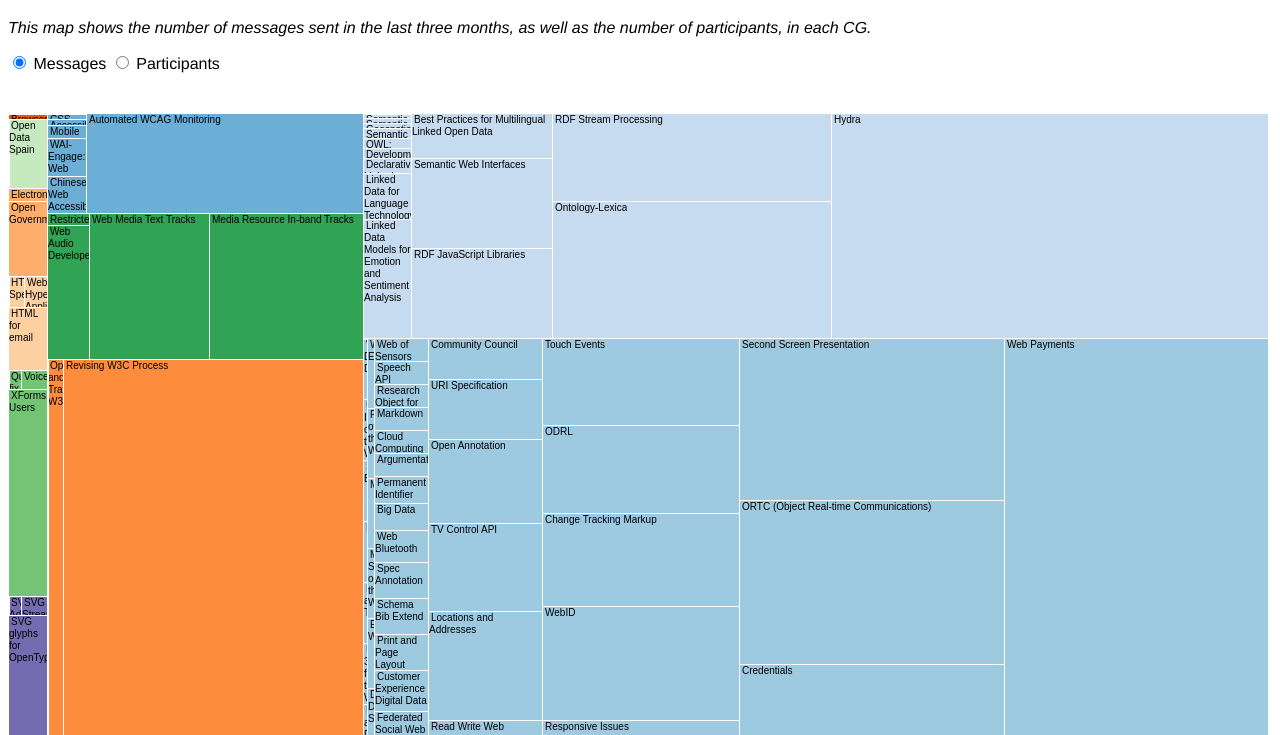
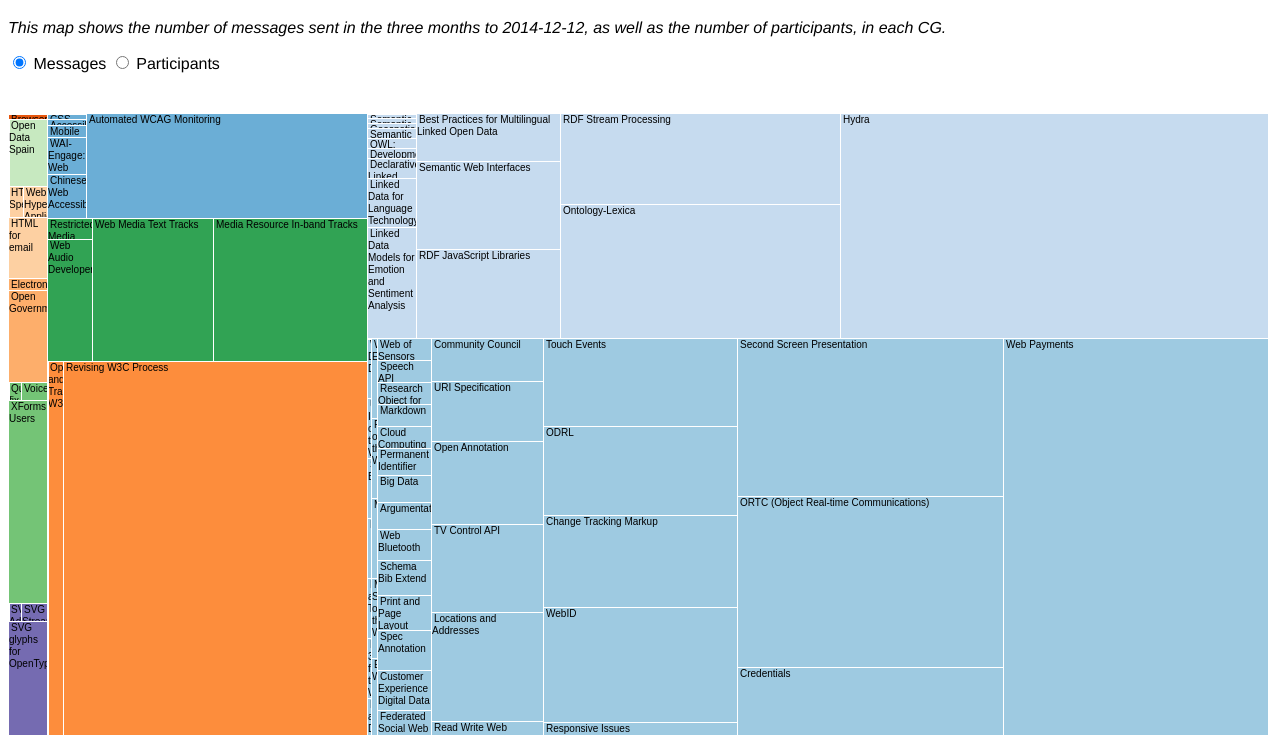
Before and after one commit to mnot/w3c-community, a plain HTML site: page treemap.html in a window 1280 px wide. Shown: the part 61-796 px from the top of the page. Drawn offline with nearby package versions, Linux system fonts and the light colour scheme.

Commit message:
Record and show when the data was generated.

```diff
--- a/data.json
+++ b/data.json
@@ -1,4 +1,6 @@
 {
+  "date_gathered": "2014-12-12",
+  "results": {
     "accessibilityinindia": {
       "name": "Accessibility in India",
       "participants": 51,
@@ -73,7 +75,7 @@
       "name": "Argumentation",
       "participants": 18,
       "home": "http://www.w3.org/community/argumentation/",
-    "messages": 5,
+      "messages": 6,
       "cluster": null
     },
     "ar": {
@@ -87,14 +89,14 @@
       "name": "Automated WCAG Monitoring",
       "participants": 31,
       "home": "http://www.w3.org/community/auto-wcag/",
-    "messages": 113,
+      "messages": 123,
       "cluster": "a11y"
     },
     "bpmlod": {
       "name": "Best Practices for Multilingual Linked Open Data",
       "participants": 80,
       "home": "http://www.w3.org/community/bpmlod/",
-    "messages": 26,
+      "messages": 29,
       "cluster": "semantic Web"
     },
     "bigdata": {
@@ -164,12 +166,12 @@
       "name": "Chinese Web Accessibility",
       "participants": 44,
       "home": "http://www.w3.org/community/cnwa/",
-    "messages": 6,
+      "messages": 7,
       "cluster": "a11y"
     },
     "jseverywhere": {
       "name": "Client and Server JavaScript APIs",
-    "participants": 42,
+      "participants": 43,
       "home": "http://www.w3.org/community/jseverywhere/",
       "messages": 0,
       "cluster": null
@@ -206,7 +208,7 @@
       "name": "Community Council",
       "participants": 34,
       "home": "http://www.w3.org/community/council/",
-    "messages": 19,
+      "messages": 20,
       "cluster": null
     },
     "community-io": {
@@ -220,7 +222,7 @@
       "name": "Credentials",
       "participants": 39,
       "home": "http://www.w3.org/community/credentials/",
-    "messages": 215,
+      "messages": 219,
       "cluster": null
     },
     "custexpdata": {
@@ -255,12 +257,12 @@
       "name": "Declarative Linked Data Apps",
       "participants": 23,
       "home": "http://www.w3.org/community/declarative-apps/",
-    "messages": 3,
+      "messages": 4,
       "cluster": "semantic Web"
     },
     "decodersbrasil": {
       "name": "Decoders W3C Brasil",
-    "participants": 11,
+      "participants": 5,
       "home": "http://www.w3.org/community/decodersbrasil/",
       "messages": 0,
       "cluster": "W3C"
@@ -456,7 +458,7 @@
     },
     "lbd": {
       "name": "Linked Building Data",
-    "participants": 10,
+      "participants": 11,
       "home": "http://www.w3.org/community/lbd/",
       "messages": 0,
       "cluster": "semantic Web"
@@ -479,7 +481,7 @@
       "name": "Linked Data for Language Technology",
       "participants": 81,
       "home": "http://www.w3.org/community/ld4lt/",
-    "messages": 9,
+      "messages": 10,
       "cluster": "semantic Web"
     },
     "locadd": {
@@ -533,7 +535,7 @@
     },
     "mobileacc": {
       "name": "Mobile Accessibility",
-    "participants": 43,
+      "participants": 42,
       "home": "http://www.w3.org/community/mobileacc/",
       "messages": 2,
       "cluster": "a11y"
@@ -589,9 +591,9 @@
     },
     "odrl": {
       "name": "ODRL",
-    "participants": 43,
+      "participants": 44,
       "home": "http://www.w3.org/community/odrl/",
-    "messages": 71,
+      "messages": 72,
       "cluster": null
     },
     "offx": {
@@ -605,7 +607,7 @@
       "name": "ORTC (Object Real-time Communications)",
       "participants": 88,
       "home": "http://www.w3.org/community/ortc/",
-    "messages": 178,
+      "messages": 190,
       "cluster": null
     },
     "ostatus": {
@@ -652,14 +654,14 @@
     },
     "opengov": {
       "name": "Open Government",
-    "participants": 81,
+      "participants": 80,
       "home": "http://www.w3.org/community/opengov/",
-    "messages": 12,
+      "messages": 15,
       "cluster": "egov"
     },
     "opened": {
       "name": "Open Linked Education",
-    "participants": 59,
+      "participants": 58,
       "home": "http://www.w3.org/community/opened/",
       "messages": 0,
       "cluster": "semantic Web"
@@ -675,7 +677,7 @@
       "name": "Open and Transparent W3C",
       "participants": 30,
       "home": "http://www.w3.org/community/openw3c/",
-    "messages": 33,
+      "messages": 34,
       "cluster": "W3C"
     },
     "perma-id": {
@@ -694,7 +696,7 @@
     },
     "places": {
       "name": "Places",
-    "participants": 25,
+      "participants": 24,
       "home": "http://www.w3.org/community/places/",
       "messages": 0,
       "cluster": null
@@ -738,14 +740,14 @@
       "name": "RDF JavaScript Libraries",
       "participants": 44,
       "home": "http://www.w3.org/community/rdfjs/",
-    "messages": 52,
+      "messages": 53,
       "cluster": "semantic Web"
     },
     "rsp": {
       "name": "RDF Stream Processing",
       "participants": 82,
       "home": "http://www.w3.org/community/rsp/",
-    "messages": 100,
+      "messages": 106,
       "cluster": "semantic Web"
     },
     "rww": {
@@ -787,14 +789,14 @@
       "name": "Restricted Media",
       "participants": 55,
       "home": "http://www.w3.org/community/restrictedmedia/",
-    "messages": 2,
+      "messages": 4,
       "cluster": "media"
     },
     "w3process": {
       "name": "Revising W3C Process",
       "participants": 42,
       "home": "http://www.w3.org/community/w3process/",
-    "messages": 619,
+      "messages": 637,
       "cluster": "W3C"
     },
     "irobar": {
@@ -892,7 +894,7 @@
       "name": "Semantic Web Interfaces",
       "participants": 43,
       "home": "http://www.w3.org/community/swisig/",
-    "messages": 52,
+      "messages": 53,
       "cluster": "semantic Web"
     },
     "semwebprog": {
@@ -927,7 +929,7 @@
       "name": "Spec Annotation",
       "participants": 6,
       "home": "http://www.w3.org/community/spec-annotation/",
-    "messages": 8,
+      "messages": 9,
       "cluster": null
     },
     "speech-api": {
@@ -976,7 +978,7 @@
       "name": "Touch Events",
       "participants": 18,
       "home": "http://www.w3.org/community/touchevents/",
-    "messages": 70,
+      "messages": 71,
       "cluster": null
     },
     "traffic": {
@@ -1044,7 +1046,7 @@
     },
     "devrel": {
       "name": "W3C Developer Relations",
-    "participants": 26,
+      "participants": 25,
       "home": "http://www.w3.org/community/devrel/",
       "messages": 0,
       "cluster": "W3C"
@@ -1121,7 +1123,7 @@
     },
     "webed": {
       "name": "Web Education",
-    "participants": 211,
+      "participants": 208,
       "home": "http://www.w3.org/community/webed/",
       "messages": 0,
       "cluster": null
@@ -1165,7 +1167,7 @@
       "name": "Web Payments",
       "participants": 198,
       "home": "http://www.w3.org/community/webpayments/",
-    "messages": 569,
+      "messages": 581,
       "cluster": null
     },
     "webperfs": {
@@ -1214,7 +1216,7 @@
       "name": "WebID",
       "participants": 76,
       "home": "http://www.w3.org/community/webid/",
-    "messages": 92,
+      "messages": 93,
       "cluster": null
     },
     "webize": {
@@ -1260,3 +1262,4 @@
       "cluster": null
     }
   }
+}
--- a/treemap.html
+++ b/treemap.html
@@ -37,7 +37,7 @@
 </head>
 <body>
   <h1>W3C <a href="http://www.w3.org/community/">Community Groups</a></h1>
-  <p><em>This map shows the number of messages sent in the last three months,
+  <p><em>This map shows the number of messages sent in the three months to <span id="date_gathered"></span>,
     as well as the number of participants, in each CG.</em></p>
 <form>
   <label><input type="radio" name="mode" value="messages" checked> Messages</label>
@@ -67,10 +67,10 @@
     .style("opacity", 0);
 
 d3.json("data.json", function(error, root) {
-
+  d3.select('#date_gathered').html(root.date_gathered);
   // walk through the JSON data and group by cluster
   var clusters = {};
-  d3.map(root).forEach(function (k,v) {
+  d3.map(root.results).forEach(function (k,v) {
     cluster = v.cluster || "none";
     if (! clusters[cluster]) {
       clusters[cluster] = [];
```
Also changed, not shown: index.html (+3 -2 lines), 1 other file. Lines whose indentation alone changed are shown as unchanged.
